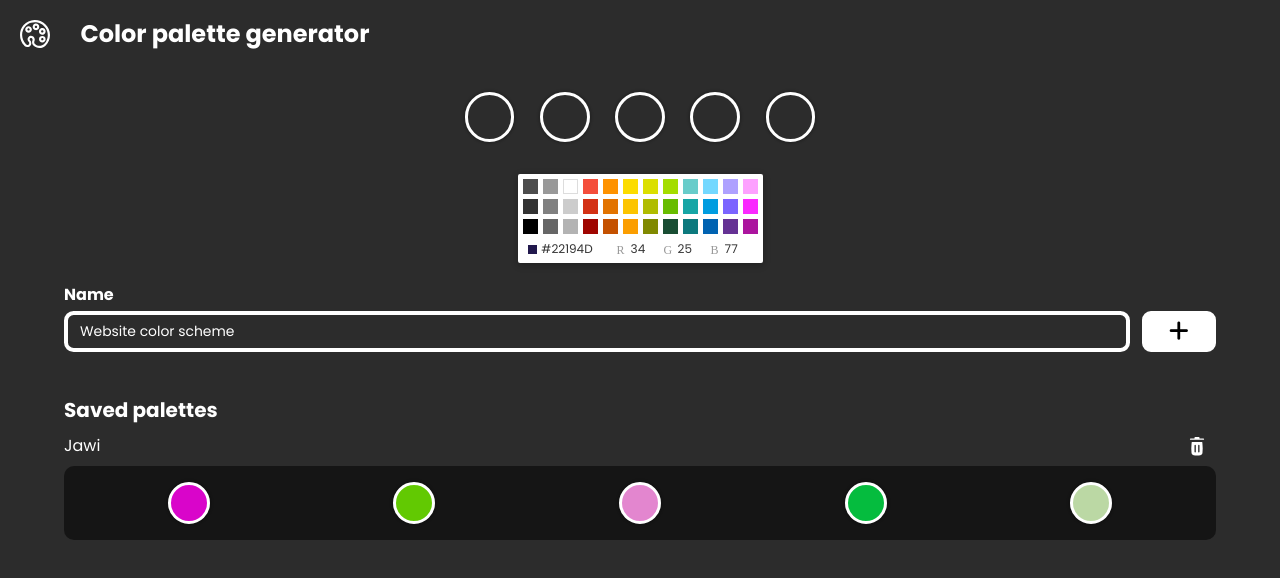
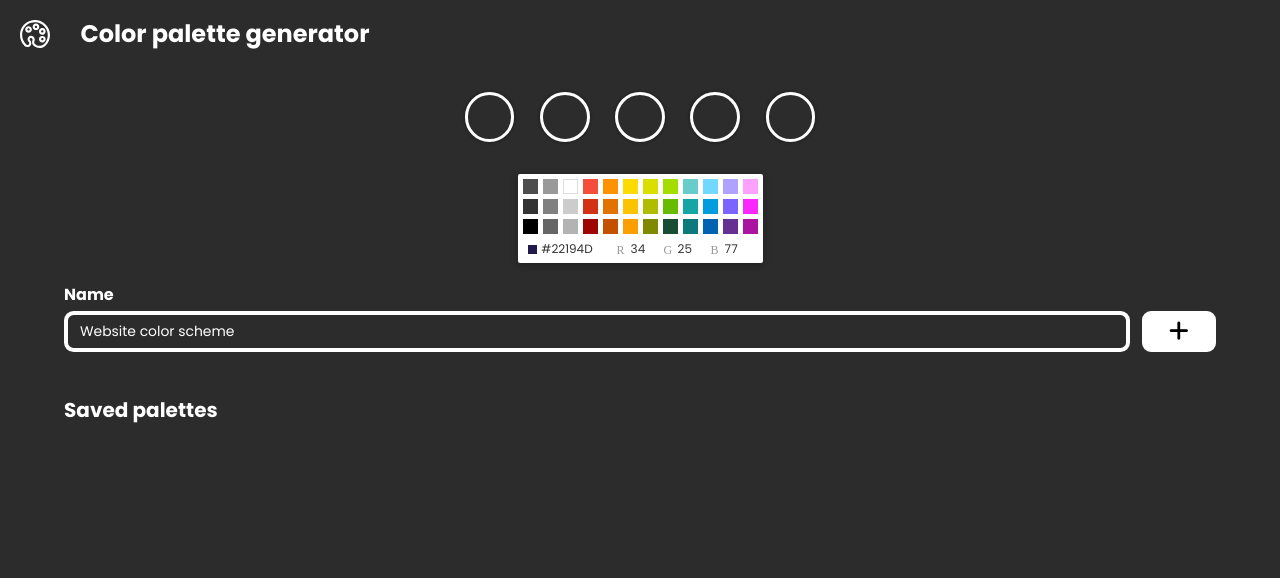
Before and after one commit to Cheshnark/color-palette-generator, a React (Vite) app: page / in a window 1280 px wide. Shown: the top 578 px of the page. Built offline with nearby package versions, Linux system fonts and the light colour scheme.

Commit message:
SavedPalettes component updated and working

```diff
--- a/src/components/SavedPalettes/SavedPalettes.jsx
+++ b/src/components/SavedPalettes/SavedPalettes.jsx
@@ -1,24 +1,29 @@
 import './SavedPalettes.css'
+import { useEffect, useState } from 'react'
 
 import trash from '../../svg/trash.svg'
 
 const SavedPalettes = () => {
-    const palettes = [
-        {
-            id:123456,
-            name:"Jawi",
-            colors: [
-                "#d905ca",
-                "#62c902",
-                "#e386cf",
-                "#05bc3e",
-                "#bbd8a4"
-            ]
+    // const [palettes, setPalettes] = useState(null)
+    const [hasChanged, setHasChanged] = useState(false)
+    let palettes = []
+    let local = localStorage
+
+    useEffect(() => {
+        local = localStorage
+    }, [hasChanged])
+
+
+    for(let key in local){
+        const item = JSON.parse(localStorage.getItem(key))
+        if(item !== null){
+            palettes.push(item)
         }
-    ]
+    }
 
     const deletePalette = (e) => {
         localStorage.removeItem(e.target.id)
+        setHasChanged(!hasChanged)
     }
 
     return (
@@ -47,7 +52,6 @@ const SavedPalettes = () => {
                                 })}
                             </figure>
                         </div>
-
                     )
                 })}
             </div>
```
